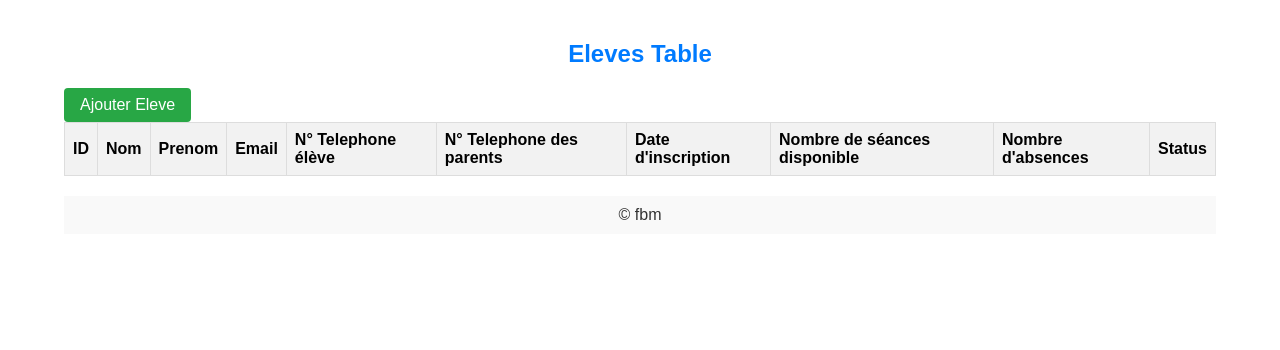
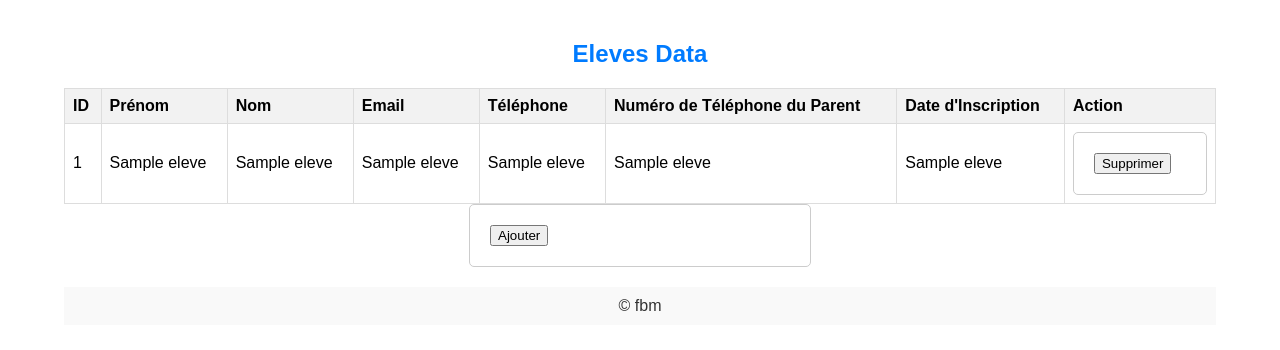
Before and after one commit to TFerhan/studies-management, a Flask app: template prj/templates/eleves.html in a window 1280 px wide. Shown: the part 40-390 px from the top of the page. Run offline with Flask 3, Linux system fonts and the light colour scheme; the template is opened without the code that fills it: most values are stand-ins (such as "Sample title", 1, 10 or a date in 2020); lists and menus that the app fills with data are empty; some libraries are stand-ins or nearby versions.

Commit message:
Update eleves.html

```diff
--- a/prj/templates/eleves.html
+++ b/prj/templates/eleves.html
@@ -1,32 +1,41 @@
-
-
 {% extends 'base.html' %}
 
-{% block title %}Eleves Table{% endblock %}
-
 {% block content %}
-    <div class="mt-4">
-        <h2 class="mb-4">Eleves Table</h2>
-        <div class="mb-2">
-            <a href="{{ url_for('ajouter_eleve') }}" class="btn btn-ajouter">Ajouter Eleve</a>
-        </div>
-        <table class="custom-table">
+    <h2>Eleves Data</h2>
+    <table>
         <thead>
             <tr>
                 <th>ID</th>
+                <th>Prénom</th>
                 <th>Nom</th>
-                    <th>Prenom</th>
                 <th>Email</th>
-                    <th>N° Telephone élève</th>
-                    <th>N° Telephone des parents</th>
-                    <th>Date d'inscription</th>
-                    <th>Nombre de séances disponible</th>
-                    <th>Nombre d'absences</th>
-                    <th>Status</th>
+                <th>Téléphone</th>
+                <th>Numéro de Téléphone du Parent</th>
+                <th>Date d'Inscription</th>
+                <th>Action</th>
             </tr>
         </thead>
         <tbody>
+            {% for eleve in eleves_data %}
+                <tr>
+                    <td>{{ eleve[0] }}</td>
+                    <td>{{ eleve[1] }}</td>
+                    <td>{{ eleve[2] }}</td>
+                    <td>{{ eleve[3] }}</td>
+                    <td>{{ eleve[4] }}</td>
+                    <td>{{ eleve[5] }}</td>
+                    <td>{{ eleve[6] }}</td>
+                    <td>
+                        <form action="{{ url_for('delete_eleve', id_eleve=eleve[0]) }}" method="post">
+                            <button type="submit">Supprimer</button>
+                        </form>
+                    </td>
+                </tr>
+            {% endfor %}
         </tbody>
     </table>
-    </div>
+    <form action="{{ url_for('ajouter_eleve')}}" method="post">
+        <button type="submit">Ajouter</button>
+    </form>
+
 {% endblock %}
```
Lines whose indentation alone changed are shown as unchanged.
